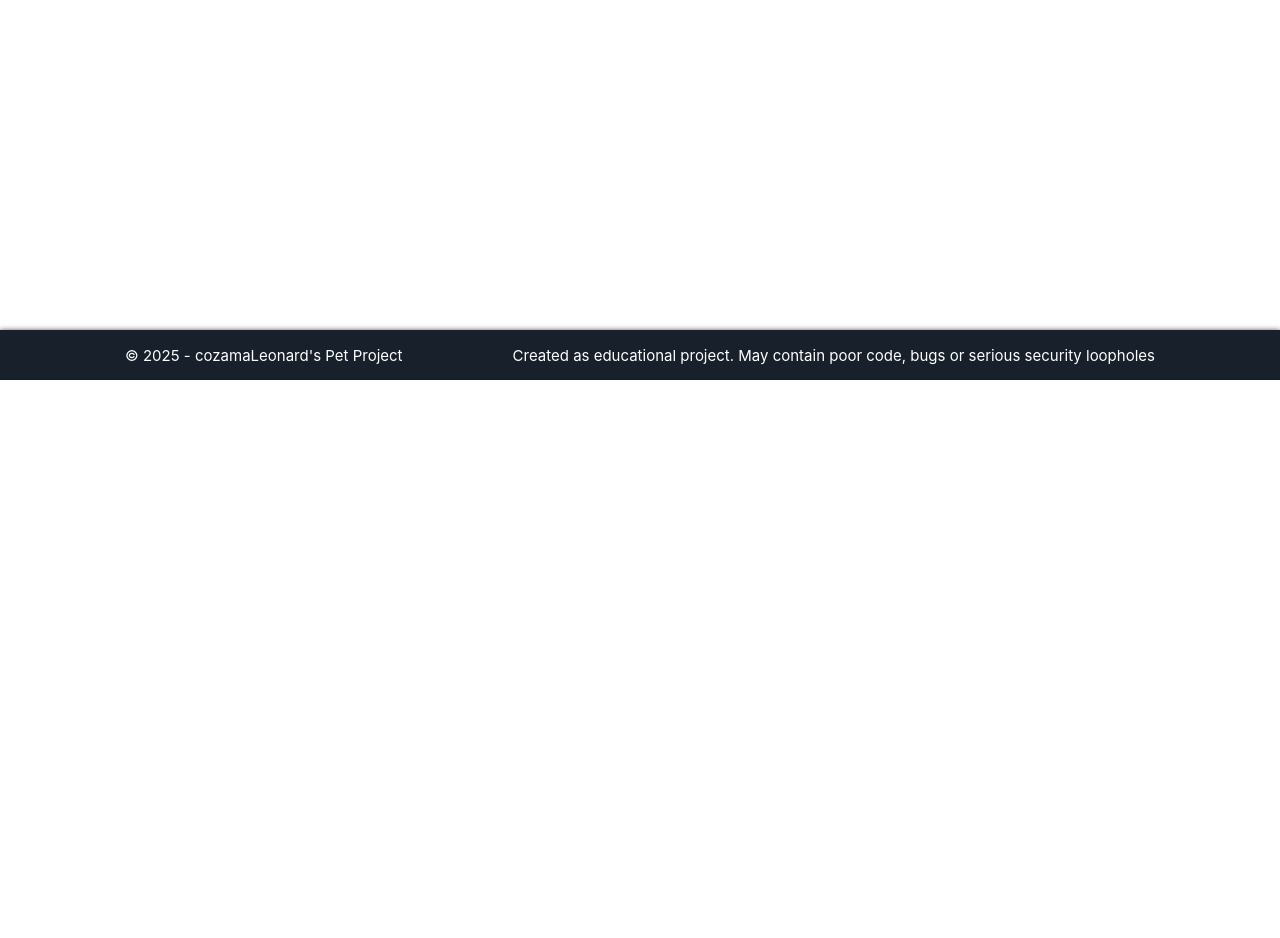
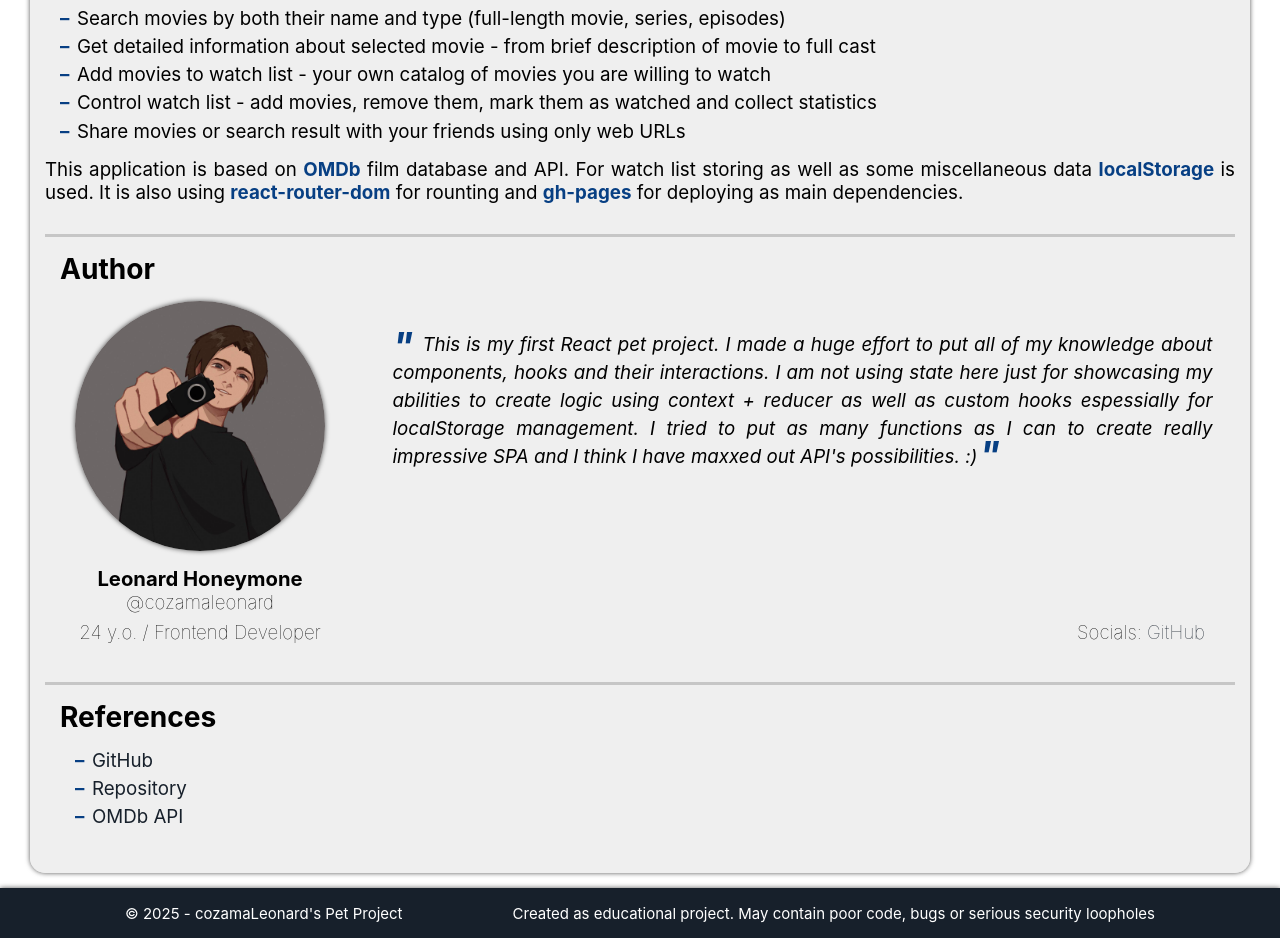
Before and after one commit to leohoneymone/react-movies, a React (Create React App) app: page /about in a window 1280 px wide. Shown: the part 420-1358 px from the top of the page. Before the commit the page ends 800 px from the top, so only its background shows below. Built offline with nearby package versions, Linux system fonts and the light colour scheme; no server answers.

Commit message:
Created About app page

```diff
--- a/src/App.jsx
+++ b/src/App.jsx
@@ -9,6 +9,7 @@ import Context from "./utils/context";
 // Страницы
 import MoviesPage from "./pages/MoviesPage";
 import NotFoundPage from "./pages/NotFoundPage";
+import AboutPage from "./pages/AboutPage";
 
 // eslint-disable-next-line
 const APIKEY = process.env.REACT_APP_APIKEY;
@@ -21,7 +22,7 @@ export default function App () {
                 <div className="content">
                     <Routes>
                         <Route path="/" element={<MoviesPage />}/>
-                        <Route path="/about" element={'about page'}/>
+                        <Route path="/about" element={<AboutPage />}/>
                         <Route path="*" element={<NotFoundPage />}/>
                     </Routes>
                 </div>
--- /dev/null
+++ b/src/pages/AboutPage.jsx
@@ -0,0 +1,54 @@
+import avatar from '../utils/avatar.jpg';
+
+export default function AboutPage() {
+    return <div className="content-block full-sized-block about-block">
+        <h1 title='about-title'>About Movie Catalog</h1>
+        <nav className="about-navigation">
+            <a href="#Description">Description</a>
+            <a href="#Author">Author</a>
+            <a href="#References">References</a>
+        </nav>
+        {/* Описание приложения */}
+        <h2 id="Description">Description</h2>
+        <p>Movie catalog is a <span>Singe-Page Application (SPA)</span> powered by ReactJS frontend framework.
+        Multiple tabs and complex URL handling are implemented using routing.</p>
+        <p>Using this application you can: </p>
+        <ul>
+            <li>Search movies by both their name and type (full-length movie, series, episodes)</li>
+            <li>Get detailed information about selected movie - from brief description of movie to full cast </li>
+            <li>Add movies to watch list - your own catalog of movies you are willing to watch</li>
+            <li>Control watch list - add movies, remove them, mark them as watched and collect statistics</li>
+            <li>Share movies or search result with your friends using only web URLs</li>
+        </ul>
+        <p>This application is based on <span>OMDb</span> film database and API.
+        For watch list storing as well as some miscellaneous data <span>localStorage</span> is used.
+        It is also using <span>react-router-dom</span> for rounting and <span>gh-pages</span> for deploying as main dependencies.</p>
+        {/* Информация о авторе */}
+        <h2 id="Author">Author</h2>
+        <div className="about-author">
+            <div className="name-and-image">
+                <img src={avatar} alt="author-img" className='author-image'/>
+                <h4 className='author-name'>Leonard Honeymone</h4>
+                <p className='author-name-tag'>@cozamaleonard</p>
+                <p className='author-trivia'>24 y.o. / Frontend Developer</p>
+            </div>
+            <div className="author-description">
+                <div className="citation-box">
+                    <span className="citation">
+                        This is my first React pet project. I made a huge effort to put all of my knowledge about components, hooks and their interactions.
+                        I am not using state here just for showcasing my abilities to create logic using context + reducer as well as custom hooks espessially for localStorage management.
+                        I tried to put as many functions as I can to create really impressive SPA and I think I have maxxed out API's possibilities. :)
+                    </span>
+                </div>
+                <p className='author-socials'>Socials: <a href="https://github.com/leohoneymone" target='_blank' rel='norefferer'>GitHub</a></p>
+            </div>
+        </div>
+        {/* Ссылки на источники */}
+        <h2 id="References">References</h2>
+        <ul className='reference-list'>
+            <li><a href="https://github.com/leohoneymone" target='_blank' rel='norefferer'>GitHub</a></li>
+            <li><a href="https://github.com/leohoneymone/react-movies" target='_blank' rel='norefferer'>Repository</a></li>
+            <li><a href="https://www.omdbapi.com" target='_blank' rel='norefferer'>OMDb API</a></li>
+        </ul>
+    </div>
+}
--- a/src/pages/NotFoundPage.jsx
+++ b/src/pages/NotFoundPage.jsx
@@ -1,7 +1,7 @@
 import { Link } from "react-router-dom"
 
 export default function NotFoundPage() {
-    return <div className="content-block page-not-found-block">
+    return <div className="content-block full-sized-block page-not-found-block">
         <span>404</span>
         <p>The requested page does not exist</p>
         <Link to="/">Return to main page</Link>
--- a/src/styles/index.css
+++ b/src/styles/index.css
@@ -25,6 +25,7 @@ html {
   font-size: 15px;
   -webkit-font-smoothing: antialiased;
   -moz-osx-font-smoothing: grayscale;
+  scroll-behavior: smooth;
 }
 
 /* Основные элементы */
@@ -102,6 +103,10 @@ html {
   padding: 1rem;
 }
 
+.full-sized-block{
+  min-height: 100%;
+}
+
 footer{
   grid-row: 3 / -1;
   grid-column: 1 / -1;
@@ -117,7 +122,6 @@ footer{
 
 /* Страница 404 (плейсхолдер для пустых страниц) */
 .page-not-found-block{
-  height: 100%;
   display: flex;
   flex-direction: column;
   align-items: center;
@@ -146,6 +150,160 @@ footer{
   transform: translateY(-2px);
   color: var(--color-links-hover);
   transition: var(--transition-hover);
+}
+
+/* Страница "О приложении" */
+.about-block{
+  display: flex;
+  flex-direction: column;
+  gap: 1rem;
+  font-size: 1.25rem;
+  text-align: justify;
+}
+
+.about-title{
+  text-align: center;
+}
+
+.about-block > h2{
+  padding-left: 1rem;
+}
+
+.about-block > h2:not(:first-of-type){
+  padding-top: 1rem;
+  margin-top: 1rem;
+  border-top: 3px solid #88888866;
+}
+
+.about-navigation{
+  padding-left: 1rem;
+  display: flex;
+  flex-direction: column;
+  gap: 0.15rem;
+}
+
+.about-navigation > a, .author-socials > a, .about-block > ul a{
+  color: var(--color-primary);
+  text-decoration: none;
+  transition: var(--transition-hover);
+}
+
+.about-navigation > a::before{
+  content: '#';
+  font-weight: bold;
+  margin-right: 0.5rem;
+  color: var(--color-links-hover);
+}
+
+.about-navigation > a:hover{
+  color: var(--color-links-hover);
+  transform: translateY(-1px);
+  transition: var(--transition-hover);
+}
+
+.about-block > ul {
+  padding-left: 1rem;
+  list-style-type: none;
+  display: flex;
+  flex-direction: column;
+  gap: 0.35rem;
+}
+
+.about-block > ul > li::before{
+  content: '–';
+  font-weight: bold;
+  margin-right: 0.5rem;
+  color: var(--color-links-hover);
+}
+
+.about-block span:not(.citation){
+  font-weight: bold;
+  color: var(--color-links-hover);
+}
+
+.about-author{
+  display: flex;
+  flex-direction: row;
+  gap: 2rem;
+  padding: 0 2rem;
+}
+
+.name-and-image{
+  display: flex;
+  flex-direction: column;
+  width: fit-content;
+  min-width: 250px;
+  width: 20%;
+  text-align: center;
+}
+
+.author-image{
+  border-radius: 50%;
+  margin-bottom: 1rem;
+  box-shadow: 0 0 5px 0 var(--color-shadow);
+}
+
+.author-name{
+  font-size: 1.35rem;
+}
+
+.author-name-tag, .author-trivia, .author-socials{
+  font-weight: 100;
+  margin-bottom: 0.5rem;
+}
+
+.author-description{
+  display: flex;
+  flex-direction: column;
+  padding-top: 2rem;
+}
+
+.citation-box{
+  margin-left: 0.5rem;
+  padding-left: 2rem;
+  width: 100%;
+  flex-grow: 1;
+}
+
+.citation{
+  position: relative;
+  padding-left: 2rem;
+  font-style: italic;
+  line-height: 1.5;
+}
+
+.citation::before{
+  content: '"';
+  position: absolute;
+  top: -1rem;
+  left: 0rem;
+  color: var(--color-links-hover);
+  font-weight: bold;
+  font-size: 2.5rem;
+}
+
+.citation::after{
+  content: '"';
+  position: absolute;
+  bottom: -1rem;
+  right: -1.5rem;
+  color: var(--color-links-hover);
+  font-weight: bold;
+  font-size: 2.5rem;
+}
+
+.author-socials{
+  text-align: right;
+  margin-top: 1rem;
+}
+
+.author-socials > a:hover, .about-block > ul a:hover{
+  color: var(--color-links-hover);
+}
+
+.reference-list{
+  margin-left: 1rem;
+  margin-bottom: 2rem;
 }
 
 /* Страница поиска фильмов */
--- a/src/styles/mobile.css
+++ b/src/styles/mobile.css
@@ -28,4 +28,23 @@
     .select-form *{
         width: 100%;
     }
+    .movie-list-block {
+        min-height: calc(100% - 250px - 1rem);
+    }
+
+    /* Страница "О приложении" */
+    .about-block{
+        font-size: 1rem;
+    }
+    .about-author{
+        flex-direction: column;
+        align-items: center;
+    }
+    .citation-box{
+        margin: 0;
+        padding: 0;
+    }
+    .citation::after{
+        bottom: -1.5rem;
+    }
 }
```
Also changed, not shown: src/utils/avatar.jpg (added).
